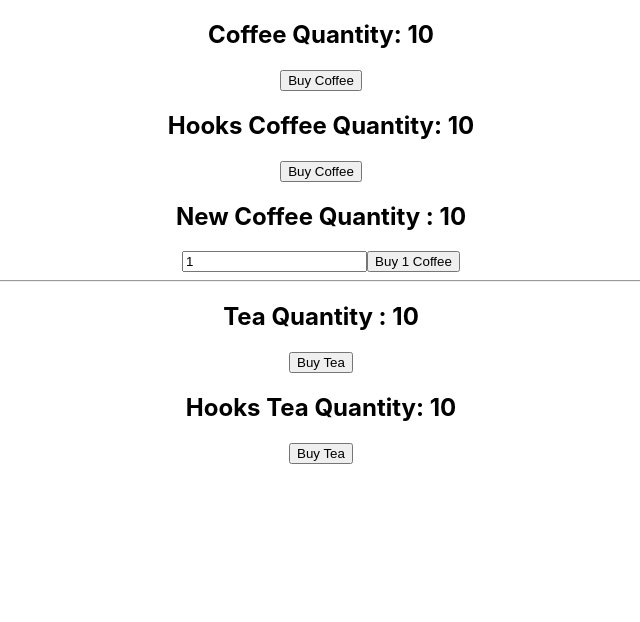
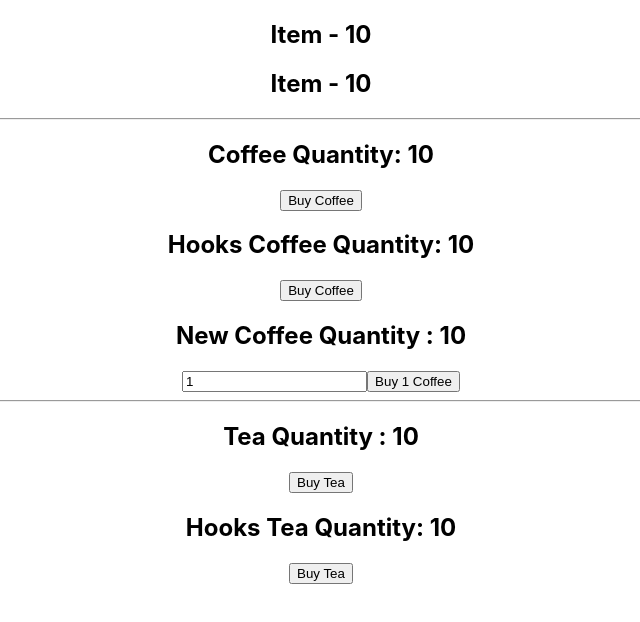
Before and after one commit to lalitlsg/React-Redux-Concepts, a React (Create React App) app: page / in a window 1280 px wide. Shown: the top 622 px of the page, without its empty margins (319-959 px from the left). Built offline with nearby package versions, Linux system fonts and the light colour scheme.

Commit message:
mapStateToProps  second param ownProps

```diff
--- a/src/App.js
+++ b/src/App.js
@@ -7,11 +7,15 @@
 import CoffeeContainer from "./Components/CoffeeContainer";
 import HooksTeaContainer from "./Components/HooksTeaContainer";
 import NewCoffeeContainer from "./Components/NewCoffeeContainer";
+import ItemContainer from "./Components/ItemContainer";
 
 function App() {
   return (
     <Provider store={store}>
       <div className="App">
+        <ItemContainer coffee />
+        <ItemContainer />
+        <hr />
         <CoffeeContainer />
         <HooksCoffeeContainer />
         <NewCoffeeContainer />
--- /dev/null
+++ b/src/Components/ItemContainer.js
@@ -0,0 +1,19 @@
+import React from "react";
+import { connect } from "react-redux";
+
+function ItemContainer(props) {
+  return (
+    <div>
+      <h2>Item - {props.item}</h2>
+    </div>
+  );
+}
+
+const mapStateToProps = (state, ownProps) => {
+  const itemState = ownProps.coffee ? state.coffee.coffeeQty : state.tea.teaQty;
+  return {
+    item: itemState
+  };
+};
+
+export default connect(mapStateToProps)(ItemContainer);
```
